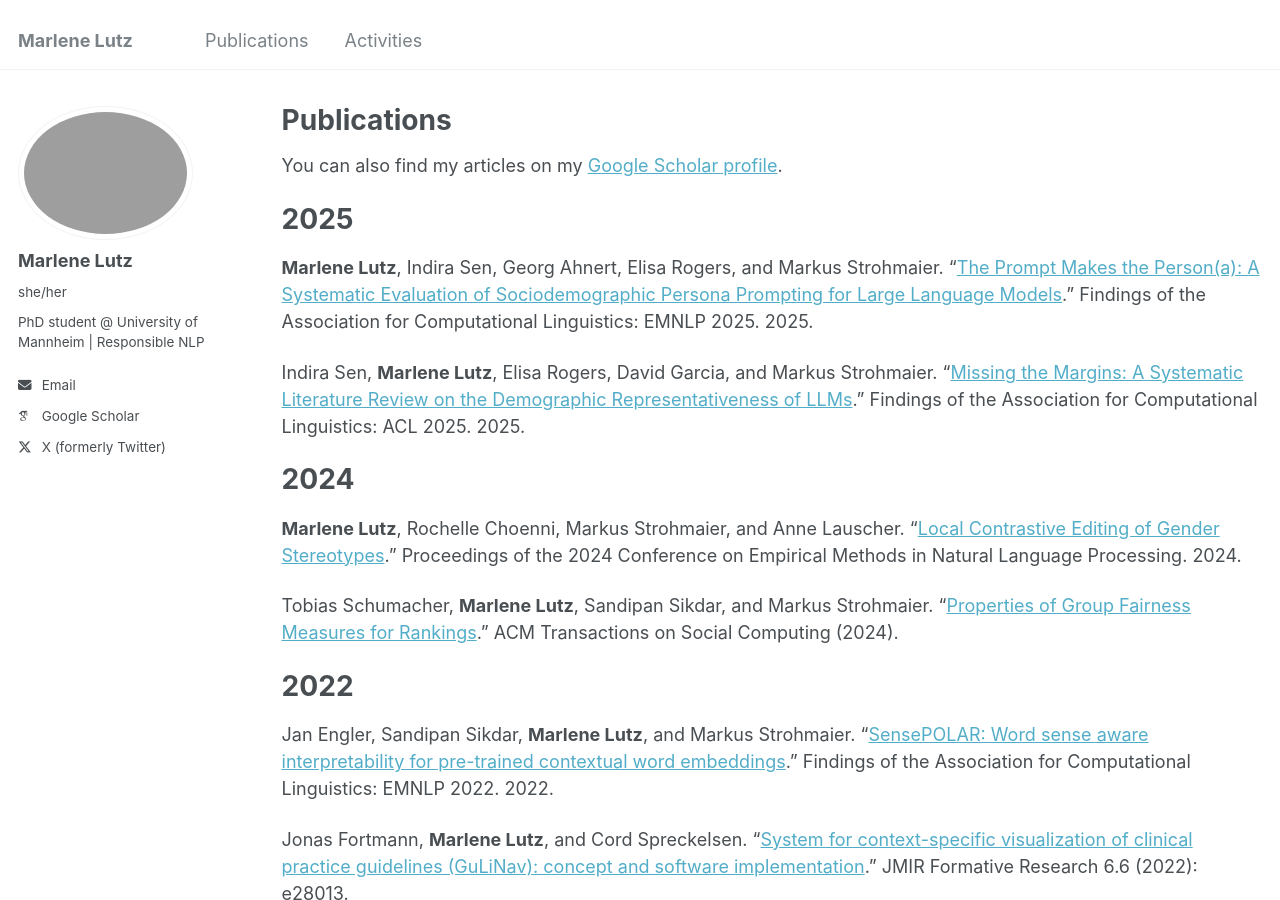
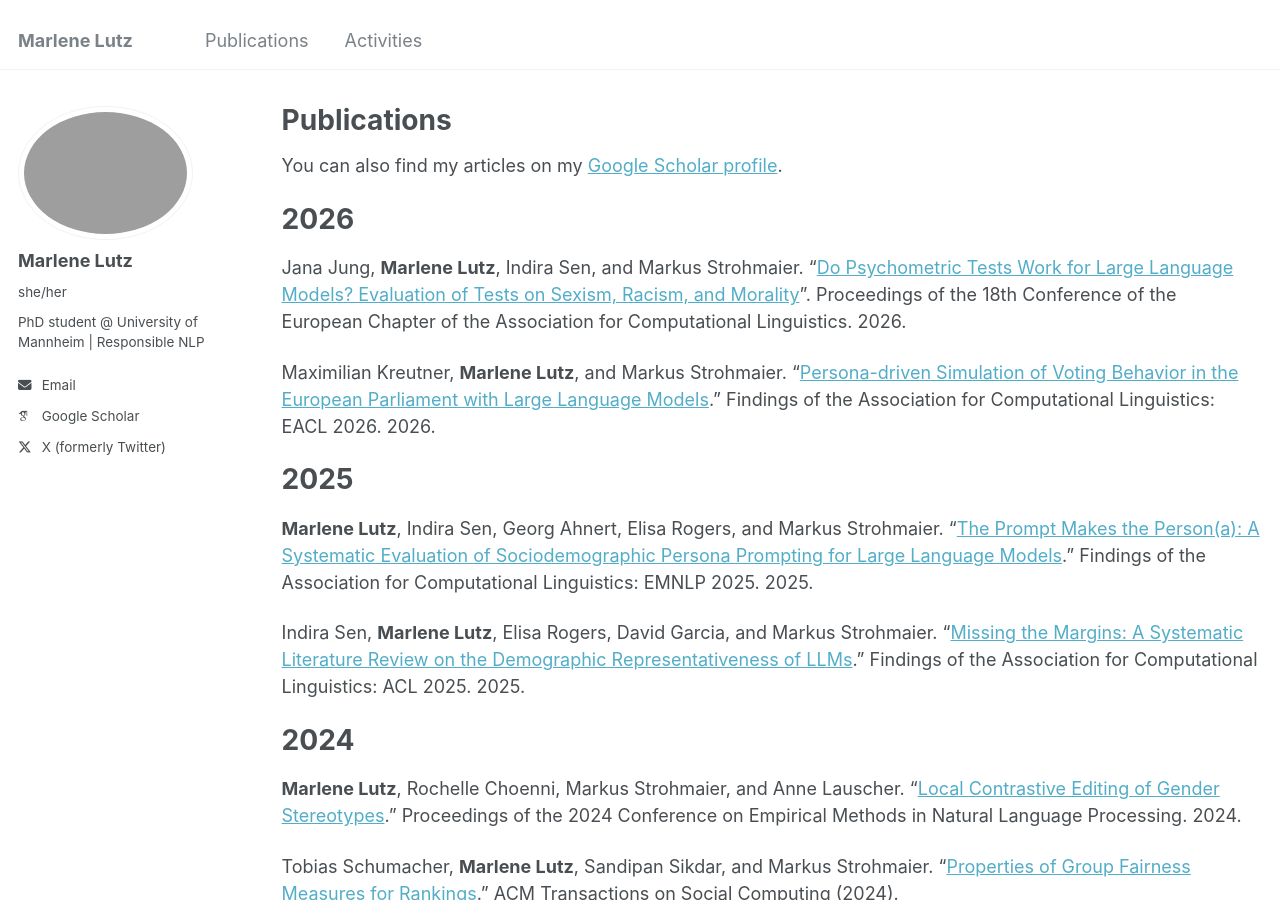
Before and after one commit to marlenelutz/marlenelutz.github.io, a Jekyll site: the page built from _pages/publications.md, in a window 1280 px wide and 900 px high. Built offline with Jekyll 4.4.1, drawn with Linux system fonts in a browser that asks for light colours; some web fonts are replaced.

Commit message:
updated publications

```diff
--- a/_pages/publications.md
+++ b/_pages/publications.md
@@ -8,6 +8,11 @@ author_profile: true
 {% include base_path %}
 
 You can also find my articles on my [Google Scholar profile](https://scholar.google.de/citations?user=-XwZNzgAAAAJ&hl=de).
+
+# 2026
+Jana Jung, **Marlene Lutz**, Indira Sen, and Markus Strohmaier. "[Do Psychometric Tests Work for Large Language Models? Evaluation of Tests on Sexism, Racism, and Morality](https://arxiv.org/abs/2510.11254)". Proceedings of the 18th Conference of the European Chapter of the Association for Computational Linguistics. 2026.
+
+Maximilian Kreutner, **Marlene Lutz**, and Markus Strohmaier. "[Persona-driven Simulation of Voting Behavior in the European Parliament with Large Language Models](https://arxiv.org/abs/2506.11798)." Findings of the Association for Computational Linguistics: EACL 2026. 2026.
 
 # 2025
 **Marlene Lutz**, Indira Sen, Georg Ahnert, Elisa Rogers, and Markus Strohmaier. "[The Prompt Makes the Person(a): A Systematic Evaluation of Sociodemographic Persona Prompting for Large Language Models](https://arxiv.org/abs/2507.16076)." Findings of the Association for Computational Linguistics: EMNLP 2025. 2025.
```
Also changed, not shown: _pages/about.md (+6 -4 lines), _pages/activities.md (+1 -1 lines).
